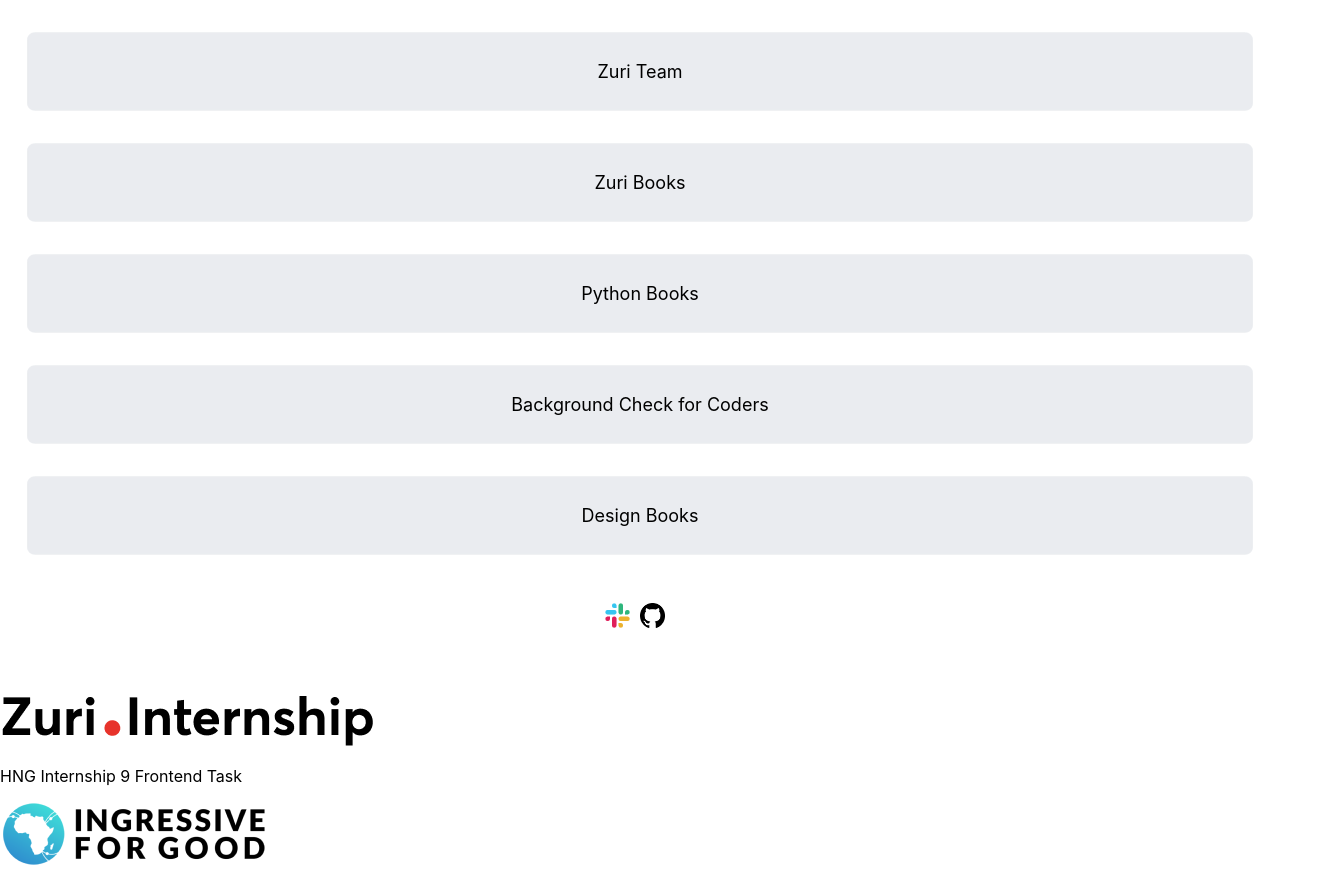
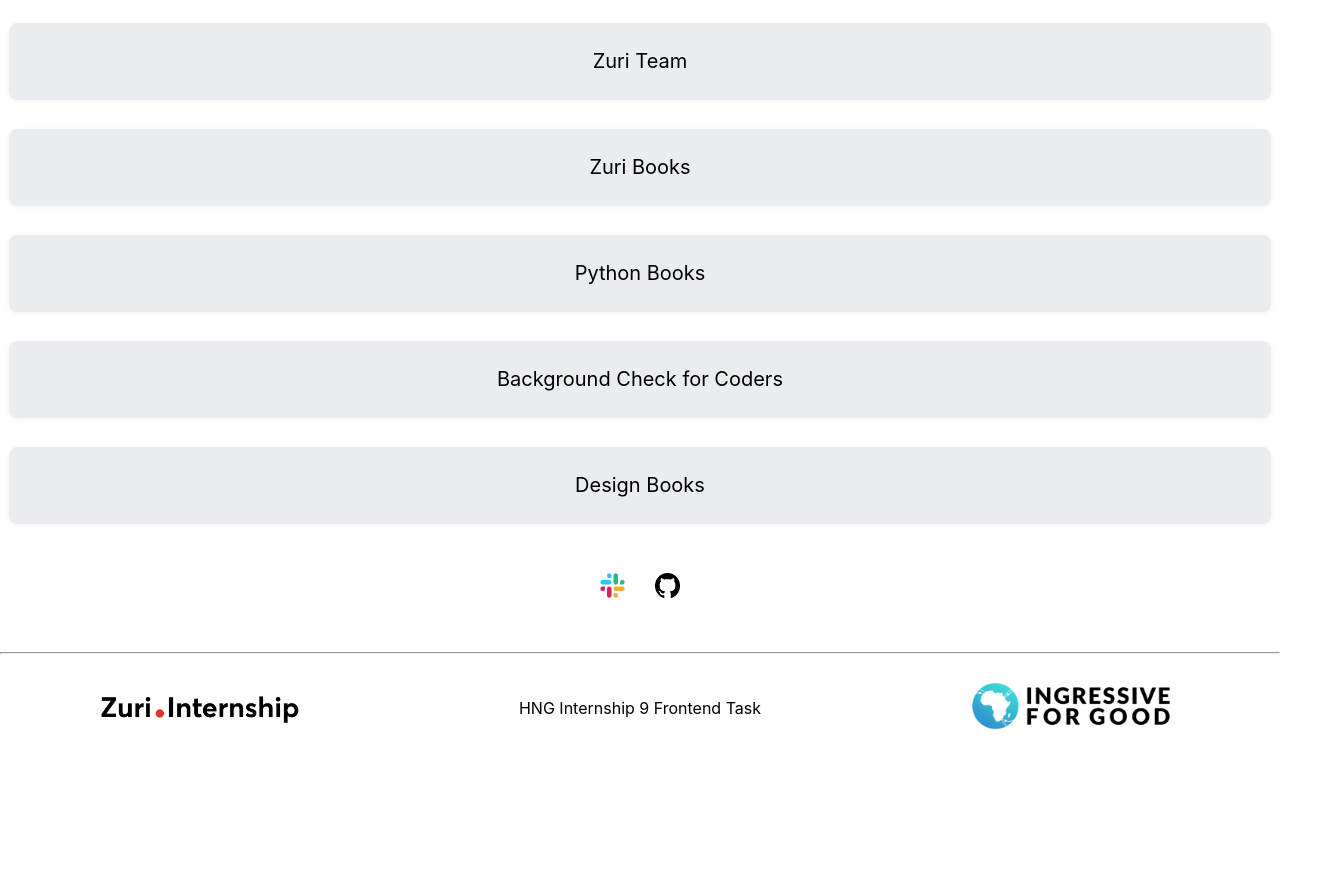
Before and after one commit to victorcodess/linktree-clone, a React (Create React App) app: page / in a window 1280 px wide. Shown: the part 402-1272 px from the top of the page, 1321 px wide, since content can reach past the window. After the commit the page ends 1186 px from the top, so only its background shows below. Built offline with nearby package versions, Linux system fonts and the light colour scheme.

Commit message:
polished ui

```diff
--- a/src/App.css
+++ b/src/App.css
@@ -28,20 +28,20 @@
 
 .card {
   border: none;
-  width: 1300px;
-  height: 65px;
+  width: 1200px;
+  height: 55px;
   padding: 10px 30px;
   background: #EAECF0;
   border: 1px solid #EAECF0;
   border-radius: 8px;
-  margin-bottom: 24px;
+  margin-bottom: 29px;
   font-size: 20px;
   display: flex;
   flex-direction: row;
   justify-content: center;
   align-items: center;
   gap: 8px;
-  scale: 0.9;
+  filter: drop-shadow(0px 1px 2px rgba(16, 24, 40, 0.05));
 }
 
 a {
@@ -64,5 +64,26 @@
 
 .social_links a img {
   width: 25px;
+  padding: 0  15px;
+}
+
+footer {
+  display: flex;
+  flex-direction: row;
+  justify-content: center;
+}
+
+.footer_section {
+  display: flex;
+  flex-direction: row;
+  justify-content: space-between;
+  align-items: center;
+  margin: 20px 100px 50px;
+  width: 1300px;
+  border-top: #000 2px;
+}
+
+footer a img {
+  width: 200px;
   padding-right: 10px;
 }
--- a/src/App.js
+++ b/src/App.js
@@ -28,7 +28,7 @@
     />
     <Card
       title = "Python Books"
-      link = "https://books.zuri.team/python-for-beginners?ref_id=<yourslackname>"
+      link = "https://books.zuri.team/python-for-beginners?ref_id=victorwill"
       id = "book_python"
     />
     <Card
@@ -48,12 +48,16 @@
     <a href= "https://github.com/victorcodess" target= "_blank" rel= "noreferrer"><img src={require("./Icon.png")} alt="github" /></a>
     </div>
 
+    <hr />
+
     <footer>
+    <div className="footer_section">
       <a href="https://internship.zuri.team/"><img src={require("./Zuri.Internship_Logo.png")} alt="" /></a>
       <p>HNG Internship 9 Frontend Task</p>
       <a href="https://ingressive.org/"><img src={require("./I4G.png")} alt="" /></a>
+    </div>
+    </footer>
 
-    </footer>
 
     </div>
   );
```
